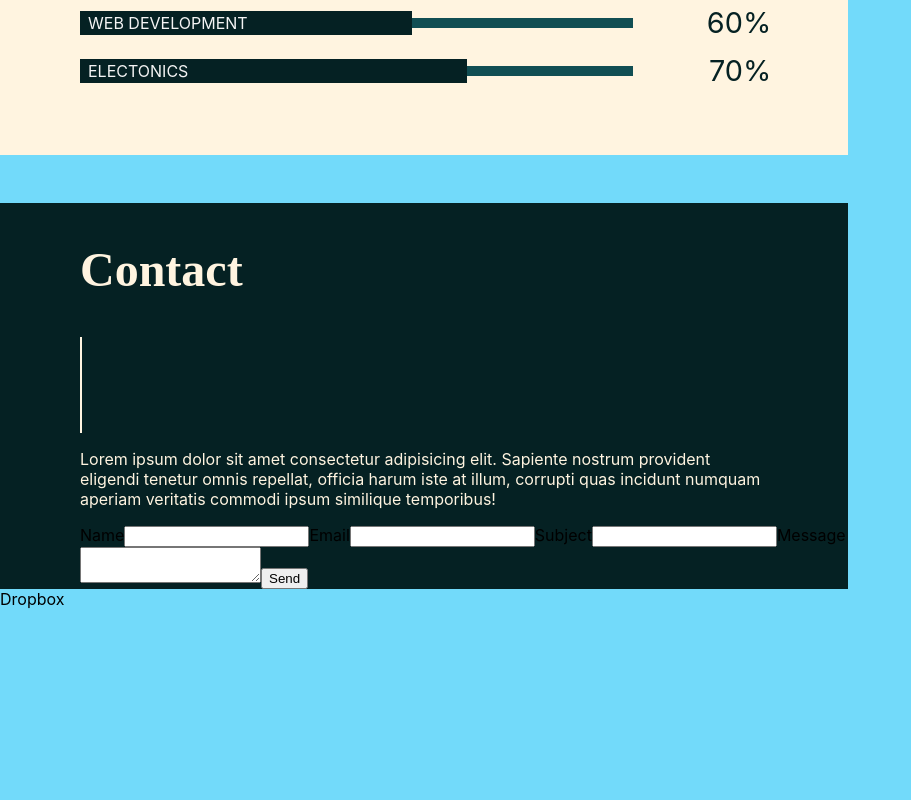
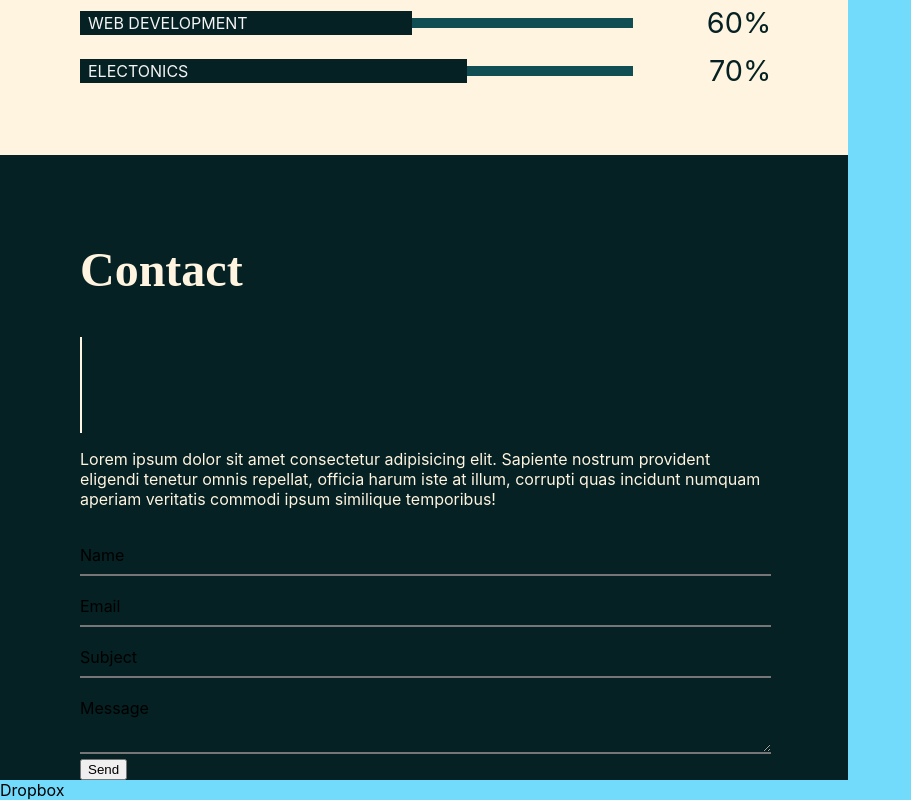
Before and after one commit to PatsyGuerrero/Portfolio, a React (Create React App) app in the folder portfolio/: page / in a window 1280 px wide. Shown: the part 4315-5115 px from the top of the page, without its empty margins (0-911 px from the left). Before the commit the page ends 4924 px from the top, so only its background shows below. Built offline with nearby package versions, Linux system fonts and the light colour scheme.

Commit message:
contact funcionalidad y css

```diff
--- a/portfolio/src/components/Contact.jsx
+++ b/portfolio/src/components/Contact.jsx
@@ -13,7 +13,7 @@ const Contact = () => {
         e.preventDefault();
 
 
-        emailjs.sendForm(`${YOUR_SERVICE_ID}`, `${YOUR_TEMPLATE_ID}`, e.target, `${YOUR_USER_ID}`)
+        emailjs.sendForm('service_5ni45qh', 'template_8c513xp', e.target, 'user_SicT46dRo0IkFNAR0rnUC')
           .then((result) => {
               console.log(result.text);
           }, (error) => {
@@ -34,21 +34,37 @@ const Contact = () => {
                         eligendi tenetur omnis repellat, officia harum iste at illum, corrupti quas
                         incidunt numquam aperiam veritatis commodi ipsum similique temporibus!</p>
                 </div>
-                <div>
-                    <form onSubmit={sendEmail}>
-                            <input type="hidden" name="contact_number" />
 
-                            <label>Name</label>
-                            <input type="text" name="name" />
+                <div className={styles.cont_form}>
+                    <form className={styles.login_form}  onSubmit={sendEmail}>
 
-                            <label>Email</label>
-                            <input type="email" name="email" />
 
-                            <label>Subject</label>
-                            <input type="text" name="subject" />
+                            <div className={styles.form__group}>
 
-                            <label>Message</label>
-                            <textarea name="message" />
+                                <input type="text" name="name" className={styles.form__field}
+                                placeholder="Name" name="name" id='name' required />
+                                <label for="name" className={styles.form__label} >Name</label>
+                            </div>
+
+                            <div className={styles.form__group}>
+                                <input type="email" name="email" className={styles.form__field}
+                                 placeholder="Email" name="email" id='email' required/>
+                                <label for="email" className={styles.form__label}>Email</label>
+                            </div>
+
+                            <div className={styles.form__group}>
+                                <input type="text" name="subject" className={styles.form__field}
+                                 placeholder="Subject" name="subject" id='subject' required/>
+                                <label for="subject" className={styles.form__label}>Subject</label>
+                            </div>
+
+                            <div className={styles.form__group}>
+
+                                <textarea name="message" className={styles.form__field}
+                                placeholder="message" name="message" id='message' required/>
+                                <label for="message" className={styles.form__label}>Message</label>
+                            </div>
+
 
                             <input type="submit" value="Send" />
                     </form>
--- a/portfolio/src/components/Contact.module.scss
+++ b/portfolio/src/components/Contact.module.scss
@@ -1,6 +1,12 @@
 @import "../sassVariables/variables.scss";
 
+$primary: #11998e;
+$secondary: #38ef7d;
+$white: #fff;
+$gray: #9b9b9b;
+
 @media (min-width: (map-get($breakpoints, large))) {
+
     .container{
     background-color:$primary-color;
     width: $width-min-medium;
@@ -8,6 +14,9 @@
     height: fit-content;
     text-align: left;
     padding-left: $padding-base-large;
+
+    display: flex;
+    flex-direction: column;
 
         .elements{
             display: flex;
@@ -33,6 +42,104 @@
             p{
                 color: $color-text-primary;
             }
-    }
+        }
+
+        .cont_form{
+
+            width: 90%;
+           // margin-right: 5rem;
+            //background-color: rgb(151, 42, 165);
+            margin-right: 12rem;
+
+            // .form_input_material {
+            //     width: fit-content;
+            //     background-color: brown;
+            //       input{
+            //         color: white;
+
+            //         background-color: aquamarine;
+            //       }
+            //     }
+
+            .form__group {
+                position: relative;
+                padding: 10px 0 0;
+                // margin-top: 10px;
+                width: 100%;
+              }
+
+
+            .form__field {
+                font-family: inherit;
+                width: 100%;
+                border: 0;
+                font-weight:700;
+                border-bottom: 2px solid $gray;
+                outline: 0;
+                font-size: 1.3rem;
+                color: white;
+                padding: 7px 0;
+                background: transparent;
+                transition: border-color 0.2s;
+
+                &::placeholder {
+                    color: transparent;
+                  }
+
+                &:placeholder-shown ~ .form__label {
+                    font-size: 1.3rem;
+                    cursor: text;
+                    top: 20px;
+                  }
+            }
+
+            .form__label {
+                position: absolute;
+                top: 0;
+                display: block;
+                transition: 0.2s;
+                font-size: 1rem;
+                color: #9b9b9b;
+              }
+
+              .form__field:focus {
+                ~ .form__label {
+                  position: absolute;
+                  top: 0;
+                  display: block;
+                  transition: 0.2s;
+                  font-size: 1rem;
+                  color: $primary;
+                  font-weight:700;
+                }
+                padding-bottom: 6px;
+                font-weight: 700;
+                border-width: 3px;
+                border-image: linear-gradient(to right, $primary,$secondary);
+                border-image-slice: 1;
+              }
+
+              .form__field{
+                &:required,&:invalid { box-shadow:none; }
+              }
+
+        }
+
+        // .login_form {
+        //     display: flex;
+        //     flex-direction: column;
+        //     //align-items: flex-start;
+        //     padding: 50px 40px;
+        //     color: white;
+        //     align-items: center;
+        //     //padding: 50px 40px;
+
+
+
+        //     .btn {
+        //       width: 100%;
+        //       margin: 18px 0 9px 0;
+        //     }
+        //   }
     }
 }
```
